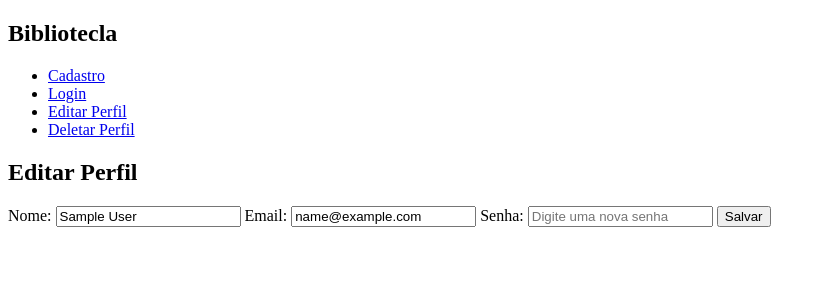
After one commit to mgdantas1/bibliotecla, a Flask app: page /editar_perfil/1 in a window 1280 px wide. The commit adds this page. Shown: the top 300 px of the page, without its empty margins (0-826 px from the left). Run offline with Flask 3, Linux system fonts and the light colour scheme; a user stored in the database is signed in; tables that the repository leaves empty hold one stand-in row (values such as "Sample post").

Commit message:
criar rotas de editar e excluir perfil

```diff
--- a/app.py
+++ b/app.py
@@ -5,6 +5,7 @@ from sqlalchemy.orm import Session
 from database import engine
 from models.usuario import Users
 from controllers.auth import auth_bp
+from controllers.perfil import perfil_bp
 
 app = Flask(__name__)
 app.secret_key = 'Segredo'
@@ -22,6 +23,7 @@ def index():
     return render_template('index.html')
 
 app.register_blueprint(auth_bp)
+app.register_blueprint(perfil_bp)
 
 if __name__ == '__main__':
     app.run(debug=True)
--- /dev/null
+++ b/controllers/perfil.py
@@ -0,0 +1,43 @@
+from flask import redirect, request, render_template, url_for, Blueprint, flash
+from flask_login import logout_user
+from sqlalchemy.orm import Session
+from flask_login import login_user, login_required, current_user
+from models.usuario import Users
+from database import engine
+from werkzeug.security import check_password_hash, generate_password_hash
+perfil_bp = Blueprint('perfil', __name__, template_folder='../templates/perfil')
+
+@perfil_bp.route('/editar_perfil/<int:user_id>', methods=['GET', 'POST'])
+@login_required
+def editar_perfil(user_id:int):
+    with Session(bind=engine) as db:
+        user = db.get(Users, user_id)
+
+    if request.method == 'POST':
+        user_nome = request.form.get('user_nome')
+        user_email = request.form.get('user_email')
+        user_senha = request.form.get('user_senha')
+
+        with Session(bind=engine) as db:
+            user_bd = db.get(Users, user_id)
+            user_bd.user_nome = user_nome
+            user_bd.user_email = user_email
+            user_bd.user_senha = user_senha
+            db.commit()
+
+        flash('Usuário editado com sucesso!')
+        return redirect(url_for('perfil.editar_perfil', user_id=user_id))
+
+    return render_template('perfil/editar.html', user=user)
+
+@perfil_bp.route('/deletar_usuario')
+@login_required
+def deletar_usuario():
+    with Session(bind=engine) as db:
+        user = db.get(Users, current_user.id)
+        logout_user()
+        db.delete(user)
+        db.commit()
+
+    flash("Usuário deletado com sucesso!")
+    return redirect(url_for('index'))
--- a/templates/base.html
+++ b/templates/base.html
@@ -15,9 +15,17 @@
     <ul>
         <li><a href="{{ url_for('auth.cadastro') }}">Cadastro</a></li>
         <li><a href="{{ url_for('auth.login') }}">Login</a></li>
+
         {% if current_user.is_authenticated %}
-                <p>addff</p>
+            <li><a href="{{ url_for('perfil.editar_perfil', user_id=current_user.id) }}">
+                Editar Perfil
+            </a></li>
+            <li><a href="{{ url_for('perfil.deletar_usuario', user_id=current_user.id) }}">
+                Deletar Perfil
+            </a></li>
         {% endif %}
+</form>
+
     </ul>
 </nav>
     <main>
--- /dev/null
+++ b/templates/perfil/editar.html
@@ -0,0 +1,22 @@
+{% extends 'base.html' %}
+
+{% block title %}
+    Editar Perfil
+{% endblock %}
+
+{% block title_page %}
+    Editar Perfil
+{% endblock %}
+
+{% block content %}
+    <h2>Editar Perfil</h2>
+    <form action="{{ url_for('perfil.editar_perfil', user_id=user.id) }}" method="post">
+    <label for="nome">Nome:</label>
+    <input type="text" id="nome" name="nome" value="{{ user.nome }}" required>
+    <label for="email">Email:</label>
+    <input type="email" id="email" name="mail" value="{{ user.email }}" required>
+    <label for="senha">Senha:</label>
+    <input type="password" id="senha" name="senha" placeholder="Digite uma nova senha" required>
+    <button type="submit">Salvar</button>
+    </form>
+{% endblock %}
```
Lines whose indentation alone changed are shown as unchanged.
